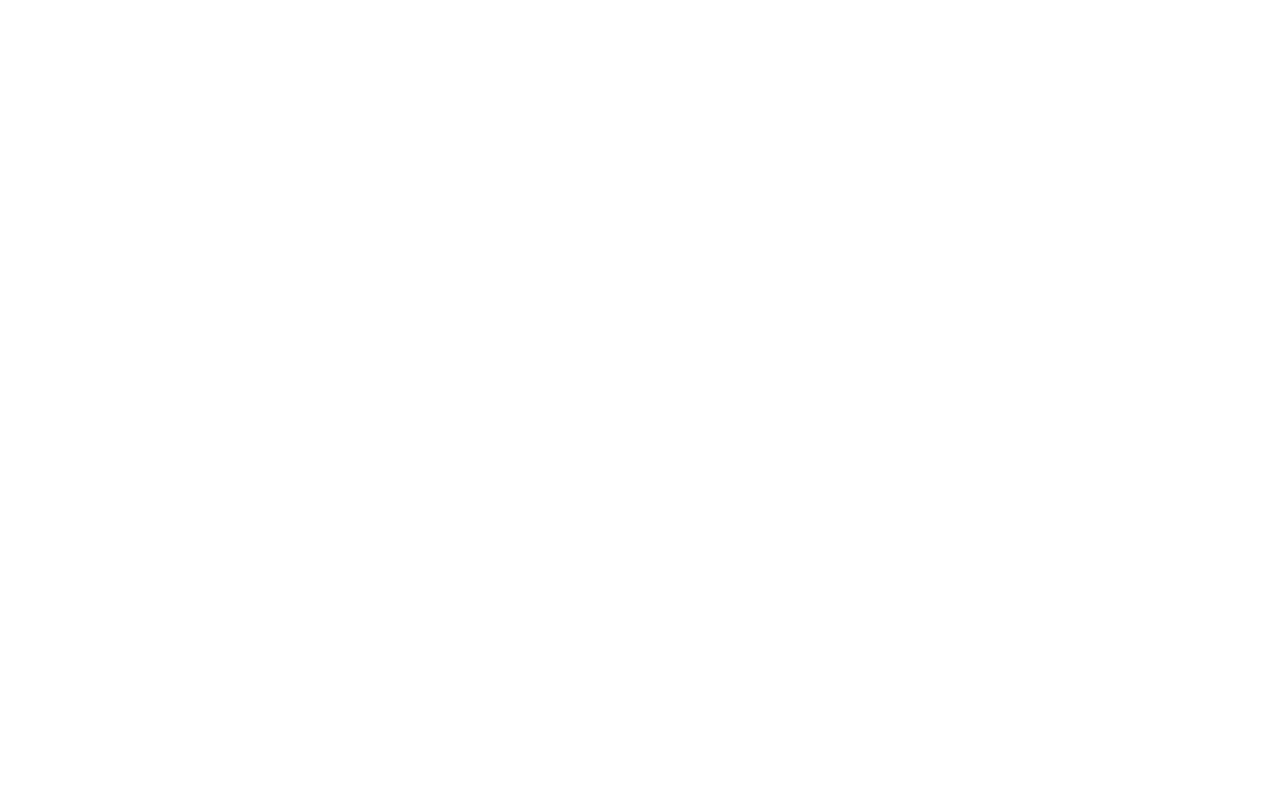
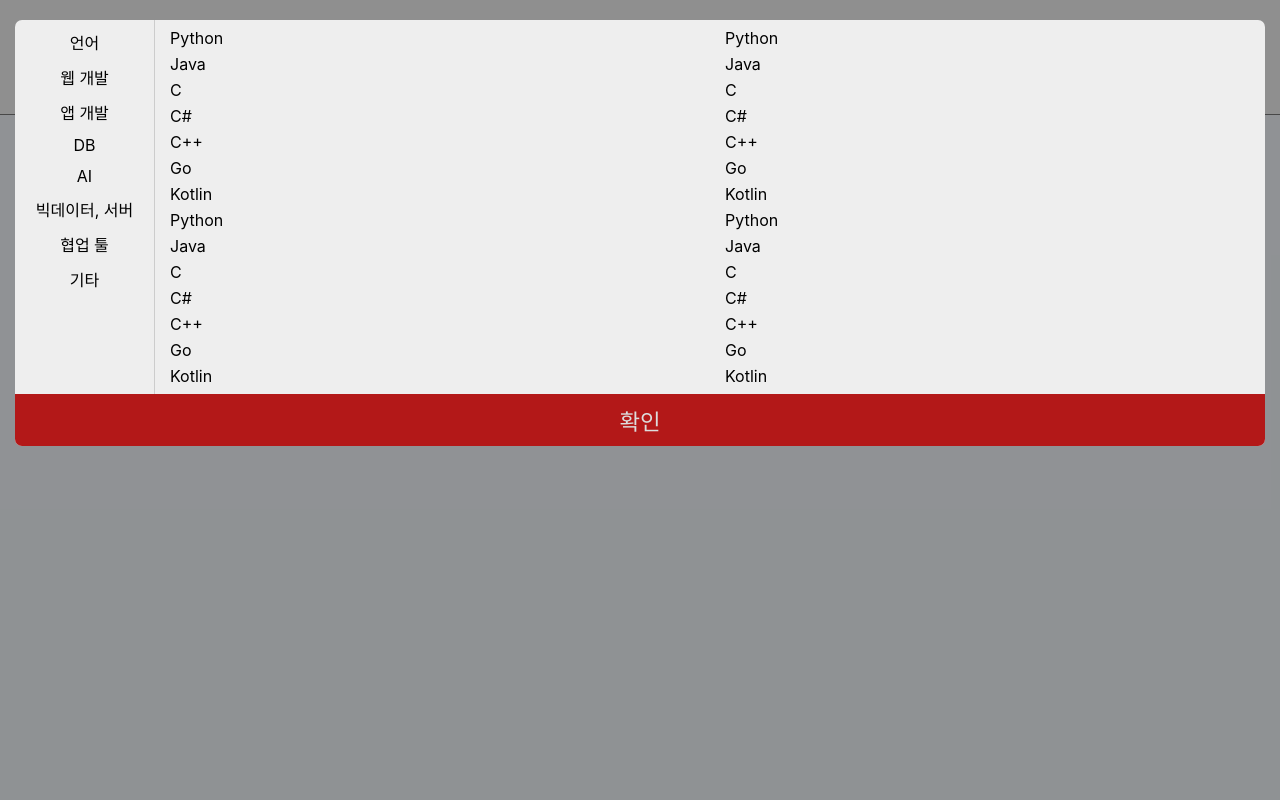
Before and after one commit to kjh123qw/temp, a Django app: page /reco/ in a window 1280 px wide. Before the commit the page is empty. Run offline with Django 3.2, Linux system fonts and the light colour scheme.

Commit message:
update index.html, style.css

```diff
--- a/recommend/static/reccomend/style.css
+++ /dev/null
@@ -1,3 +0,0 @@
-li a {
-  color: green;
-}
--- a/recommend/static/reccomend/base.js
+++ b/recommend/static/recommend/base.js
@@ -1,5 +1,5 @@
 let test = () => {
-    console.log('test');
+    console.log('test123');
 }
 
 test()
--- /dev/null
+++ b/recommend/static/recommend/style.css
@@ -0,0 +1,229 @@
+* {
+  margin: 0;
+  padding: 0;
+  box-sizing: border-box;
+  font-family: -apple-system, BlinkMacSystemFont, "Segoe UI", Roboto, Oxygen,
+    Ubuntu, Cantarell, "Open Sans", "Helvetica Neue", sans-serif;
+}
+ol,
+ul {
+  list-style: none;
+}
+a {
+  outline: 0;
+  text-decoration: none !important;
+}
+img {
+  border: 0;
+}
+body {
+  background-color: #eff3f7;
+  height: 100%;
+}
+header {
+  width: 100%;
+  background-color: #eee;
+}
+div.header {
+  padding: 20px 0;
+  text-align: center;
+  font-size: 2em;
+  font-weight: bold;
+  color: rgb(27, 118, 170);
+}
+div.main-container {
+  width: 100%;
+  padding: 0;
+}
+div.select-container {
+  width: 100%;
+  height: 500px;
+  padding: 0;
+}
+div.nav-container {
+  display: grid;
+  grid-template-columns: 1fr 1fr;
+  border-bottom: 1px solid #777;
+  background-color: #eee;
+}
+div.skill-btn,
+div.job-btn {
+  width: 100%;
+  height: 100%;
+  height: 2.4em;
+  padding: 0.4em;
+  color: #444;
+  font-size: 0.9em;
+  text-align: center;
+  justify-self: start;
+  cursor: pointer;
+}
+div.skill-btn:hover,
+div.job-btn:hover {
+  border-bottom: 3px solid #666;
+}
+div.skill-btn {
+  grid-column-start: 1;
+  grid-column-end: 2;
+}
+div.job-btn {
+  grid-column-start: 2;
+  grid-column-end: 3;
+}
+div.section-container {
+  padding: 0 15px;
+}
+div.section-box {
+  border: 1px solid #aaa;
+  border-top: 0;
+}
+div.skill-noitem {
+  padding: 20px 5px 20px 5px;
+  text-align: center;
+  border-bottom: 1px solid #aaa;
+}
+div.skill-item {
+  display: grid;
+  grid-template-columns: 1fr 50px;
+  border-bottom: 1px solid #aaa;
+}
+div.skill-item:hover {
+  background-color: rgba(0, 0, 0, 0.1);
+  -webkit-transition: background-color 300ms;
+  transition: background-color 300ms;
+}
+div.skill-text {
+  padding: 10px 35px 10px 35px;
+  grid-column-start: 1;
+  grid-column-end: 2;
+  cursor: pointer;
+}
+div.skill-close-btn {
+  padding: 10px 5px 10px 5px;
+  grid-column-start: 2;
+  grid-column-end: 3;
+  cursor: pointer;
+}
+div.add-item-box {
+  padding: 10px;
+}
+div.add-item-btn {
+  width: 90%;
+  height: 80px;
+  margin: 0 auto;
+  line-height: 78px;
+  border: 1px dashed #bbb;
+  border-radius: 25px;
+  color: #888;
+  font-size: 2em;
+  text-align: center;
+  cursor: pointer;
+}
+div.add-item-btn:hover {
+  background-color: rgba(0, 0, 0, 0.1);
+  -webkit-transition: background-color 300ms;
+  transition: background-color 300ms;
+}
+div.search-btn {
+  width: 200px;
+  padding: 10px;
+  margin: 10px auto;
+  background-color: rgb(27, 118, 170);
+  text-align: center;
+  color: #eee;
+  font-size: 2em;
+  cursor: pointer;
+}
+div.search-btn:hover {
+  background-color: rgb(27, 137, 201);
+  -webkit-transition: background-color 300ms;
+  transition: background-color 300ms;
+}
+div.layer-background {
+  position: absolute;
+  width: 100%;
+  height: 100%;
+  z-index: 10;
+  padding: 20px 15px;
+  background-color: rgba(0, 0, 0, 0.4);
+}
+div.layer-container {
+  display: grid;
+  overflow: hidden;
+  grid-template-columns: 140px 1fr 1fr;
+  background-color: #eee;
+  border-radius: 7px;
+}
+div.category-box {
+  padding: 5px;
+}
+div.layer-category,
+div.layer-item {
+  padding: 5px;
+}
+div.layer-category {
+  border-right: 1px solid #ccc;
+}
+div.category {
+  padding: 5px 0;
+  text-align: center;
+  cursor: pointer;
+  border-bottom: 1px solid rgba(0, 0, 0, 0);
+}
+div.category:hover {
+  border-bottom: 1px solid rgba(0, 0, 0, 0.15);
+}
+div.layer-confirm {
+  padding: 10px;
+  background-color: rgb(179, 24, 24);
+  text-align: center;
+  font-size: 1.4em;
+  color: #ddd;
+  grid-column-start: 1;
+  grid-column-end: 4;
+  cursor: pointer;
+}
+div.layer-confirm:hover {
+  background-color: rgb(202, 41, 41);
+  -webkit-transition: background-color 300ms;
+  transition: background-color 300ms;
+}
+div.layer-item {
+  padding: 5px;
+}
+div.layer-item > div.item {
+  padding: 3px 10px;
+  cursor: pointer;
+}
+div.layer-item > div.item:hover {
+  background-color: rgba(0, 0, 0, 0.1);
+  -webkit-transition: background-color 300ms;
+  transition: background-color 300ms;
+}
+/* 가로 해상도가 576px 보다 큰 화면에 적용 */
+@media screen and (min-width: 576px) {
+}
+
+/* 가로 해상도가 768px 보다 큰 화면에 적용 */
+@media screen and (min-width: 768px) {
+  .loading-layer {
+    height: 400px;
+  }
+}
+
+/* 가로 해상도가 992px 보다 큰 화면에 적용 */
+@media screen and (min-width: 992px) {
+  .loading-layer {
+    height: 450px;
+  }
+}
+/* 가로 해상도가 1200px 보다 큰 화면에 적용 */
+@media screen and (min-width: 1225px) {
+  .wrapper {
+    width: 1200px;
+    margin: 0 auto;
+  }
+  .loading-layer {
+    height: 500px;
+  }
+}
--- a/recommend/templates/recommend/index.html
+++ b/recommend/templates/recommend/index.html
@@ -1,15 +1,96 @@
+{% load static %}
+
 <!DOCTYPE html>
 <html lang="ko">
   <head>
     <meta charset="UTF-8" />
     <meta name="viewport" content="width=device-width, initial-scale=1.0" />
+
+    <script src="{% static 'recommend/base.js' %}"></script>
+    <link rel="stylesheet" type="text/css" href="{% static 'recommend/style.css' %}" />
+    <link rel="shortcut icon" type="image/png" href="{% static 'recommend/favicon.ico' %}"/>
+
     <title>JOB SATELLITE</title>
   </head>
   <body>
+    <div class="layer-background" style="display: block;">
+      <div class="layer-container">
+        <div class="layer-category">
+          <div class="category category-lang">언어</div>
+          <div class="category category-web">웹 개발</div>
+          <div class="category category-app">앱 개발</div>
+          <div class="category category-db">DB</div>
+          <div class="category category-ai">AI</div>
+          <div class="category category-big">빅데이터, 서버</div>
+          <div class="category category-coll">협업 툴</div>
+          <div class="category category-etc">기타</div>
+        </div>
+        <div class="layer-item">
+          <div class="item" id="itemPython">Python</div>
+          <div class="item" id="itemJava">Java</div>
+          <div class="item" id="itemC">C</div>
+          <div class="item" id="itemCS">C#</div>
+          <div class="item" id="itemCP">C++</div>
+          <div class="item" id="itemGo">Go</div>
+          <div class="item" id="itemKotlin">Kotlin</div>
+          <div class="item" id="itemPython">Python</div>
+          <div class="item" id="itemJava">Java</div>
+          <div class="item" id="itemC">C</div>
+          <div class="item" id="itemCS">C#</div>
+          <div class="item" id="itemCP">C++</div>
+          <div class="item" id="itemGo">Go</div>
+          <div class="item" id="itemKotlin">Kotlin</div>
+        </div>
+        <div class="layer-item">
+          <div class="item" id="itemPython">Python</div>
+          <div class="item" id="itemJava">Java</div>
+          <div class="item" id="itemC">C</div>
+          <div class="item" id="itemCS">C#</div>
+          <div class="item" id="itemCP">C++</div>
+          <div class="item" id="itemGo">Go</div>
+          <div class="item" id="itemKotlin">Kotlin</div>
+          <div class="item" id="itemPython">Python</div>
+          <div class="item" id="itemJava">Java</div>
+          <div class="item" id="itemC">C</div>
+          <div class="item" id="itemCS">C#</div>
+          <div class="item" id="itemCP">C++</div>
+          <div class="item" id="itemGo">Go</div>
+          <div class="item" id="itemKotlin">Kotlin</div>
+        </div>
+        <div class="layer-confirm">
+          확인
+        </div>
+      </div>
+    </div>
     <header>
-      <div>
-        <div></div>
+      <div class="header">JOB SATELLITE</div>
+    </header>
+      <div class="main-container">
+        <div class="select-container">
+          <div class="nav-container">
+            <div class="skill-btn">스킬 선택</div>
+            <div class="job-btn">직무 선택</div>
+          </div>
+          <div class="section-container">
+            <div class="section-box">
+              <div class="list-box">
+                <div class="skill-noitem">기술을 선택해 주세요.</div>
+                <div class="skill-item">
+                  <div class="skill-text">React.JS</div>
+                  <div class="skill-close-btn">X</div>
+                </div>
+                <div class="skill-item">
+                  <div class="skill-text">Node.JS</div>
+                  <div class="skill-close-btn">X</div>
+                </div>
+              </div>
+              <div class="add-item-box">
+                <div class="add-item-btn">추가</div>
+              </div>
+            </div>
+            <div class="search-btn">검색</div>
+          </div>
+        </div>
       </div>
-    </header>
   </body>
 </html>
```
Also changed, not shown: recommend/static/recommend/favicon.ico (added).
